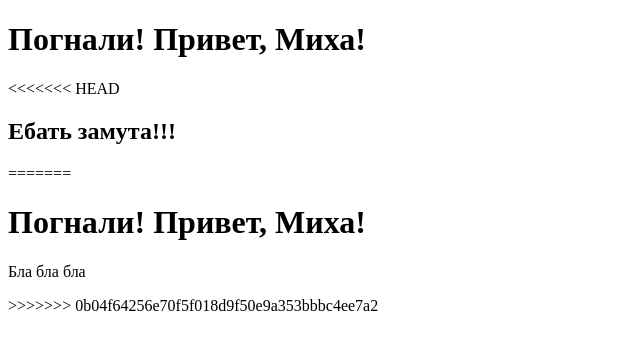
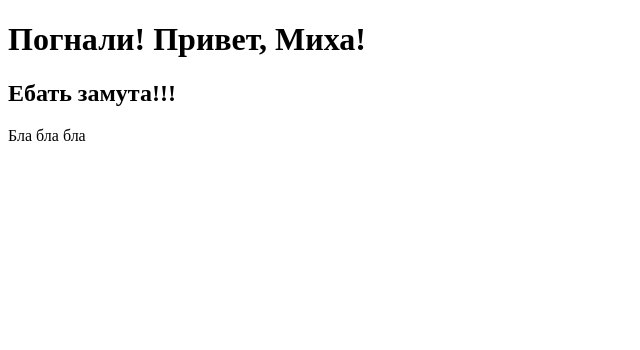
Before and after one commit to Zvermn/Projectone, a plain HTML site: page index.html in a window 1280 px wide. Shown: the whole page, without its empty margins (0-640 px from the left). Drawn offline with Linux system fonts and the light colour scheme.

Commit message:
решил вопрос!

```diff
--- a/index.html
+++ b/index.html
@@ -10,15 +10,10 @@
 <body>
     <h1>Погнали! Привет, Миха!</h1>
     <main>
-<<<<<<< HEAD
         <div>
             <h2>Ебать замута!!!</h2>
         </div>
-=======
-        <h1>Погнали! Привет, Миха!</h1>
         <p>Бла бла бла</p>
-
->>>>>>> 0b04f64256e70f5f018d9f50e9a353bbbc4ee7a2
     </main>
 </body>
 </html>
```
